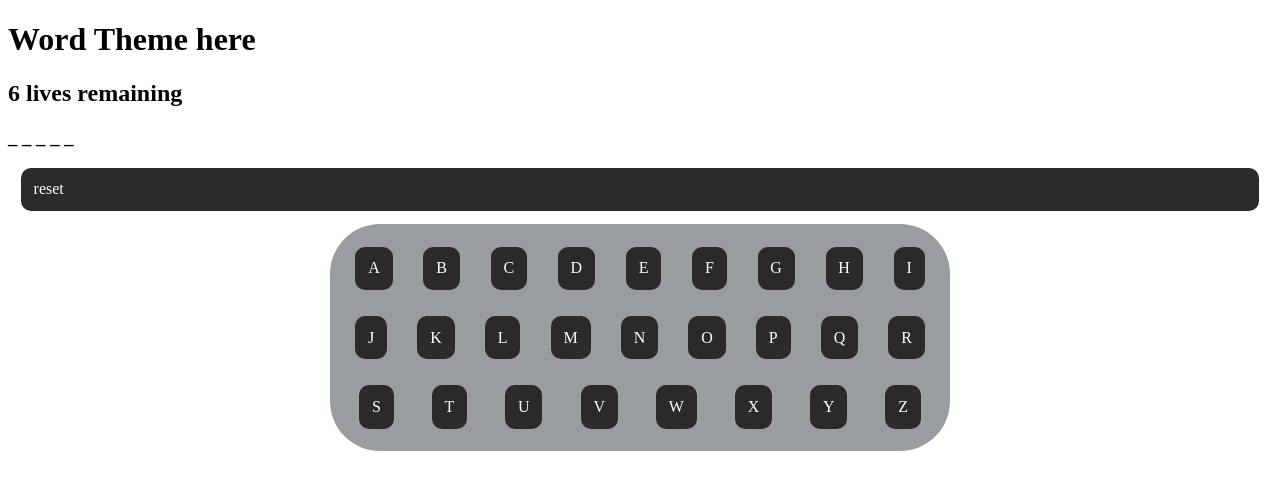
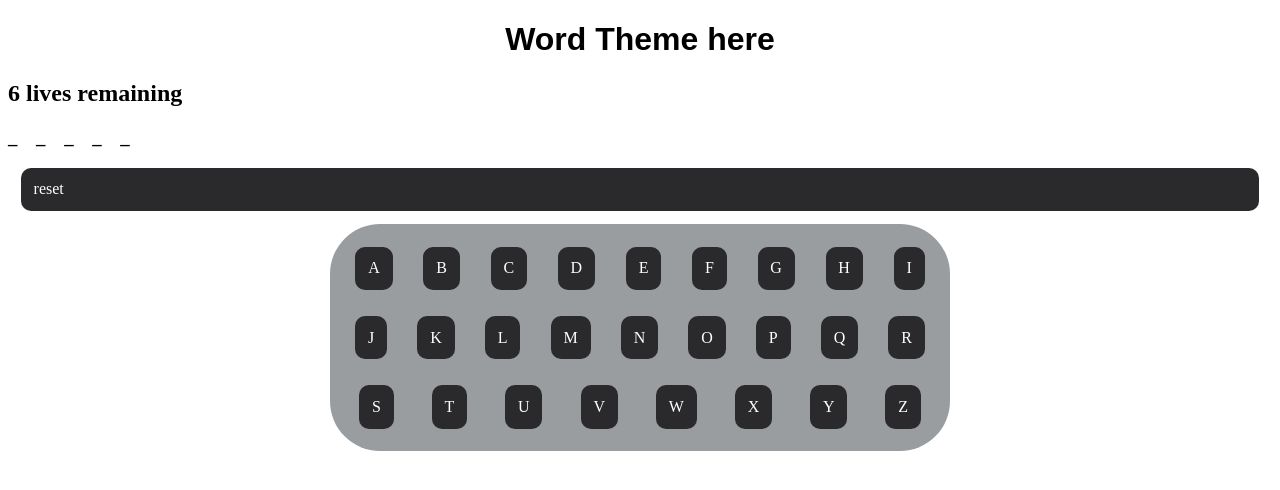
Before and after one commit to helioboros/WDI16-Hangman, a plain HTML site: page index.html in a window 1280 px wide. Both pictures are taken after a click on the element "reset". Drawn offline with nearby package versions, Linux system fonts and the light colour scheme.

Commit message:
removed broken code and comments

```diff
--- a/script.js
+++ b/script.js
@@ -1,88 +1,40 @@
-let testArray = ["ee", "eee", "eeee", "eeeee", "eeeeee"]
-let randomWord = (testArray[(Math.floor(Math.random() * testArray.length))])
-let correctLettersArray = randomWord.split("")
+const testArray = ["ae", "aei", "aeio", "aeiou", "aeiouy"]
+let chosenArray = testArray
+let randomWord = (chosenArray[(Math.floor(Math.random() * chosenArray.length))])
 let lives = 6
-let correct = false
-// variable to verify if a letter is anywhere in the word later
-// if doesn't come up, subtract a life
-let guess
-// variable in which to store the guessed letter
 
 lifeUpdate()
 createWordTemplate()
 
+// Refreshes number of lives for when you lose one or reset the game
 function lifeUpdate() {
     $("h2").text(lives + " lives remaining")
 }
 
 function createWordTemplate() {
-    $("h3").empty()
-    for (let ii = 0; ii < (randomWord.length * 2 - 1); ii++) {
-        if (ii % 2 == 0) {
-            $("h3").append("_")
-        } else {
-            $("h3").append(" ")
-        }
+    let answerArray = []
+    for (let i=0; i < (randomWord.length); i++) {
+        answerArray[i] = "_"
     }
+    $("h3").append(answerArray)
 }
 
-// - randomize array code or whatever. work on this later. dont hate yourself please
-
-// createRandomWord = function () {
-//     wordArrays = {
-//         testArray: ["one", "two", "three", "four", "five"],
-//     }
-//     let chosenArray = this.wordArrays.testArray
-//     let randomWord = (chosenArray[(Math.floor(Math.random() * chosenArray.length))])
-// }
-
-
-// some kind of 'prepare game' function for when you press a button would be cool
-// for now let it start up when the page loads
-
-// user interface object would be nice.
-
-// Display for the chosen word
-//      fill it with " _ " for # of letters in the word
-//      replace corresponding _ to match it with the corresponding letter. maybe like
-//      array and match the number values?
-
-function letterVerify() {
-    for (let ii = 0; ii < randomWord.length; ii++) {
-        if (randomWord.charAt(ii) == guess) {
-            $("h3").charAt(ii * 2).replace(guess)
-            correct = true;
-        }
-    }
-    if (correct = false) {
-        lives--
-        lifeUpdate()
-    }
-}
 
 function reset() {
     guess = ""
     lives = 6
     lifeUpdate()
-    randomWord = (testArray[(Math.floor(Math.random() * testArray.length))])
-    correctLettersArray = randomWord.split("")
+    $("h3").empty()
+    randomWord = (chosenArray[(Math.floor(Math.random() * chosenArray.length))])
     createWordTemplate()
     $(".button1").show()
 }
 
-function letters() {
-
-}
-
-// Display of letters
-//      on click, record that button's letter. let that button fade out
-//      run it against:
-//      correctLettersArray
-//          if is in:
-//          if is not: -1 life
+//need a way to assign each button's id to var guess
 
 const interactable = {
-    //put the things that happen when users click buttons here
+    //put the things that happen when users click buttons here. wait no
+    //those go below
 }
 
 $(() => {
--- a/style.css
+++ b/style.css
@@ -20,6 +20,13 @@
     border-width: .5vw;
     border-radius: 10px;
 }
+h1 {
+    font-family: Arial, Helvetica, sans-serif;
+    text-align: center;
+}
+h3 {
+    letter-spacing: 1em;
+}
 
 /* Most of this is on the backburner for being pretty stuff.
 
```
